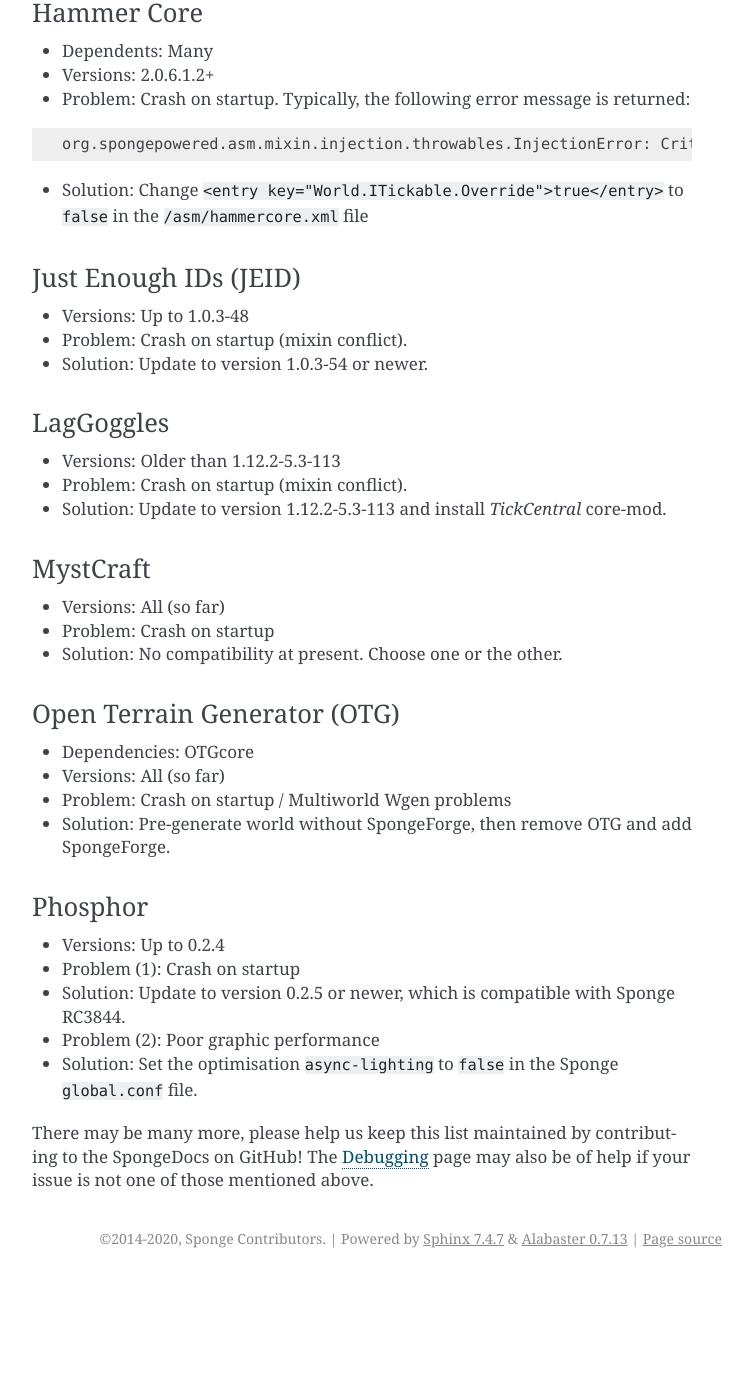
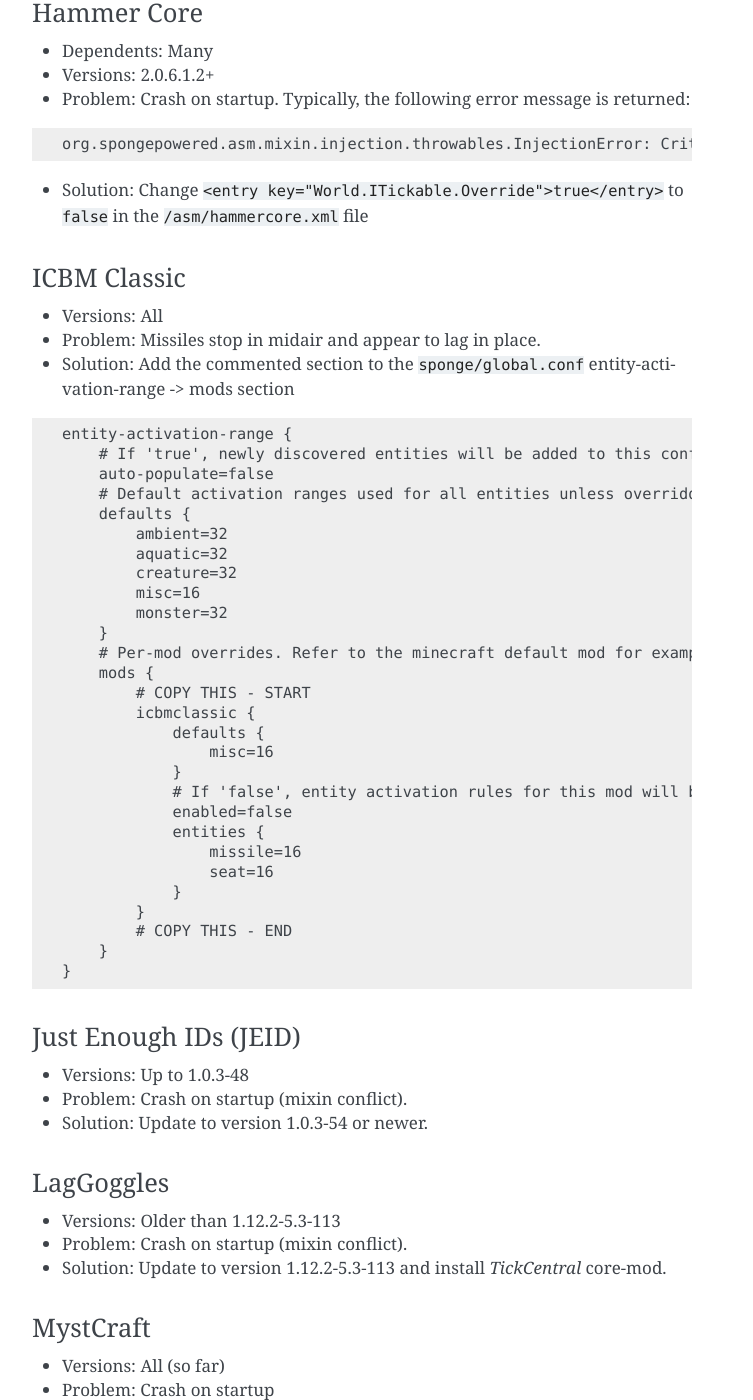
Before and after one commit to SpongePowered/SpongeDocs, a Sphinx documentation site: the page built from source/server/spongineer/incompatible.rst, in a window 1280 px wide and 1400 px high, scrolled down 1169 px. Shown: the whole window, without its empty margins (388-1141 px from the left). Built offline with Sphinx 7.4.7, drawn with Linux system fonts in a browser that asks for light colours; pages that are not in the unit, such as notebooks, are missing from menus; before the commit the page ends 2447 px from its top, so only the background shows below that.

Commit message:
Add ICBM Classic config change documentation.

```diff
--- a/source/server/spongineer/incompatible.rst
+++ b/source/server/spongineer/incompatible.rst
@@ -52,6 +52,43 @@
 
 - Solution: Change ``<entry key="World.ITickable.Override">true</entry>`` to ``false`` in the ``/asm/hammercore.xml`` file
 
+ICBM Classic
+~~~~~~~~~~~~
+- Versions: All
+- Problem: Missiles stop in midair and appear to lag in place.
+- Solution: Add the commented section to the ``sponge/global.conf`` entity-activation-range -> mods section
+
+.. code-block:: none
+
+    entity-activation-range {
+        # If 'true', newly discovered entities will be added to this config with a default value.
+        auto-populate=false
+        # Default activation ranges used for all entities unless overridden.
+        defaults {
+            ambient=32
+            aquatic=32
+            creature=32
+            misc=16
+            monster=32
+        }
+        # Per-mod overrides. Refer to the minecraft default mod for example.
+        mods {
+            # COPY THIS - START
+            icbmclassic {
+                defaults {
+                    misc=16
+                }
+                # If 'false', entity activation rules for this mod will be ignored and always tick.
+                enabled=false
+                entities {
+                    missile=16
+                    seat=16
+                }
+            }
+            # COPY THIS - END
+        }
+    }
+
 Just Enough IDs (JEID)
 ~~~~~~~~~~~~~~~~~~~~~~
 - Versions: Up to 1.0.3-48
```
